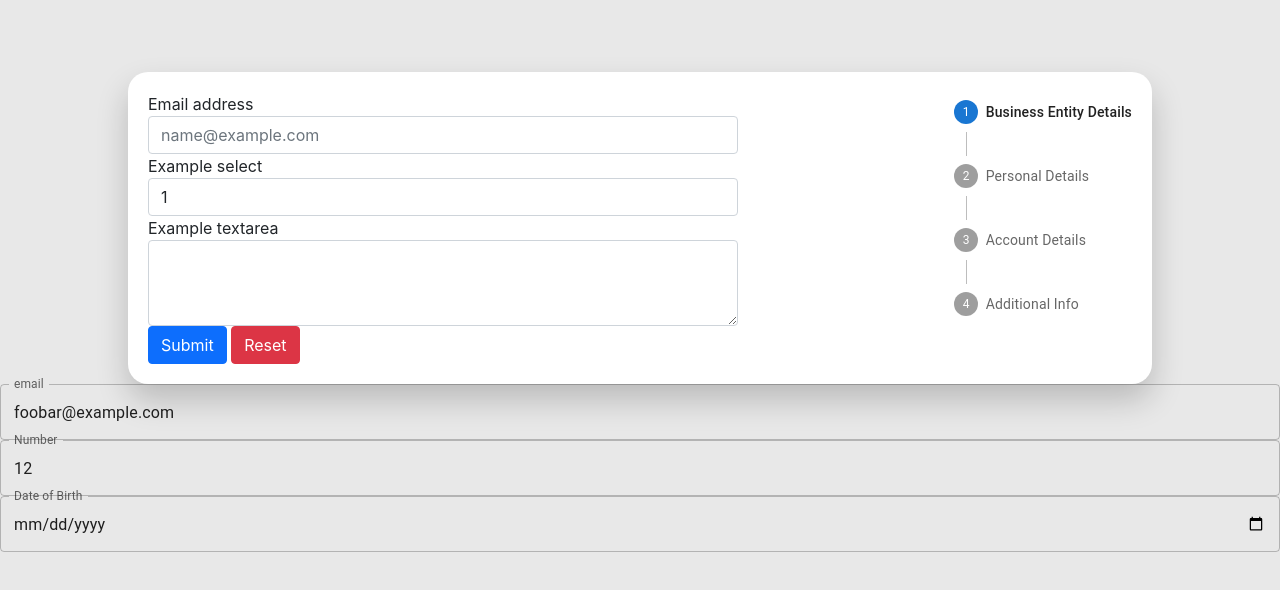
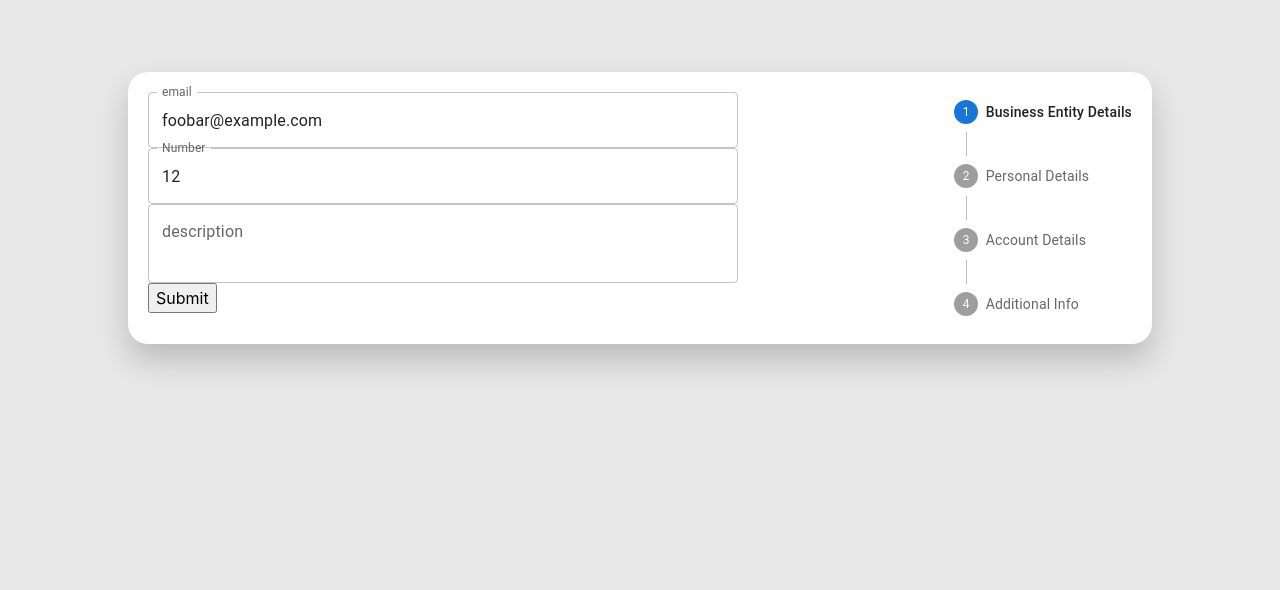
Before and after one commit to naveenkosigi/react-pwa-boilerplate, a React (Create React App) app: page / in a window 1280 px wide. Shown: the top 590 px of the page. Built offline with nearby package versions, Linux system fonts and the light colour scheme.

Commit message:
Dynamic Forms using react-hook-form

```diff
--- a/package.json
+++ b/package.json
@@ -5,6 +5,7 @@
   "dependencies": {
     "@emotion/react": "^11.10.0",
     "@emotion/styled": "^11.10.0",
+    "@hookform/resolvers": "^2.9.7",
     "@mui/material": "^5.10.1",
     "@reduxjs/toolkit": "^1.8.5",
     "@testing-library/jest-dom": "^5.16.5",
@@ -14,6 +15,7 @@
     "lodash": "^4.17.21",
     "react": "^18.2.0",
     "react-dom": "^18.2.0",
+    "react-hook-form": "^7.34.2",
     "react-redux": "^8.0.2",
     "react-scripts": "5.0.1",
     "redux": "^4.2.0",
--- a/src/App.js
+++ b/src/App.js
@@ -1,8 +1,4 @@
-import logo from './logo.svg';
-import { Journey } from './UI/Journey/journey';
-import HorizontalNonLinearStepper from './UI/Stepper/stepper';
 import  DemoJourney  from './pages/demoJourney';
-import NPTextField from './UI/Form/Input-Fields/NPTextField';
 import NPFormBuilder from './UI/Form/NPFormBuilder';
 import * as yup from "yup";
 
@@ -18,15 +14,13 @@ const validationSchema = yup.object({
 });
 
 const config={
-  initialValues: {
+  defaultValues: {
     email: "foobar@example.com",
     number: "12",
     date:''
   },
-  validationSchema: validationSchema
-};
-
-const fields = [
+  validationSchema: validationSchema,
+  fieldTypes:[
     {
       type:'email',
       id:'email',
@@ -43,16 +37,23 @@ const fields = [
       type:'date',
       id:'date',
       name:'date',
-    helperText:undefined,
       label:'Date of Birth'
+    },
+    {
+      type:'textarea',
+      id:'description',
+      name:'description',
+      label:'description',
+      multiline:true,
+      rows:2
     }
   ]
+};
 
 function App() {
   return (
     <div>
           <DemoJourney />
-          <NPFormBuilder config={config} fields={fields}/>
     </div>
   );
 }
--- a/src/UI/Form/NPFormBuilder.jsx
+++ b/src/UI/Form/NPFormBuilder.jsx
@@ -1,59 +1,94 @@
-import { useFormik } from "formik";
-import { useContext } from "react"
-import FormContext from "./formContext"
+import { Fragment, useContext, useEffect } from "react";
+import FormContext from "./formContext";
 import NPTextField from "./Input-Fields/NPTextField";
+import { Controller, useForm } from "react-hook-form";
+import { yupResolver } from "@hookform/resolvers/yup";
+import { isEmpty } from "lodash";
 
 const NPFormBuilder = (props) => {
-    const formContext = useContext(FormContext);
-    const formikObj=useFormik(props.config);
 
-    formContext.formik = formikObj;
+  const {
+    handleSubmit,
+    reset,
+    control,
+    formState: { errors },
+    setValue
+  } = useForm({
+    mode:'onChange',
+    defaultValues: props.config.defaultValues,
+    resolver: yupResolver(props.config.validationSchema)
+  });
 
-    const formContent = props.fields.map(config => constructForm(config,formikObj));
+  const {config,config:{fieldTypes,mode},overRideData} = props;
+
+  useEffect(() => {
+    if(!isEmpty(overRideData)){
+      overRideFormData(setValue,overRideData);
+    }
+  },[overRideData]);
+
+  const onSubmit = (data) => {if(props.onSubmit) props.onSubmit();};
+
+
+  let formContent="";
+  if(mode === 'edit'){
+    formContent = fieldTypes.map((config) =>
+    constructForm(config,control,errors)
+    );
+  }
+  else if(mode === 'view'){
+    formContent = config.content;
+  }
+
 
   return (
     //   <FormContext.Provider value={formContext}>
     //     <form onSubmit={onSubmit}>{formContent}</form>
     //   </FormContext.Provider>
-      <form onSubmit={onSubmit}>{formContent}</form>
+    <form onSubmit={handleSubmit(props.onSubmit)}>
+        {formContent}
+
+        {mode === 'edit' && <input type="submit" />}
+        {mode === 'view' && <button type='button' onClick={onSubmit}>Next</button>}
+    </form>
   );
-}
+};
 
 export default NPFormBuilder;
 
-function onSubmit(){
+function onSubmit() {
   console.log("submitted");
 }
 
-function constructForm(config,formik){
-    const {type,name} = config;
+function constructForm (config,control,errors) {
+    const { type, name } = config;
 
-    switch(type){
-        case 'number':
-        case 'email' :
-            return(
+    switch (type) {
+      case "textarea":
+      case "number":
+      case "email":
+        return (
+          <Controller
+            name={name}
+            control={control}
+            render={({ field: { onChange, value  } }) => (
+              <Fragment>
                 <NPTextField
-                    error={formik.touched[name] && Boolean(formik.errors[name])}
-                    helperText={formik.touched[name] && formik.errors[name]}
                   {...config}
-                    value={formik.values[name]}
-                    onChange={formik.handleChange}
-                    onBlur={formik.handleBlur}
+                  error={!!errors[name]}
+                  value={value}
+                  onChange={onChange}
+                  helperText={errors[name]?.message}
                 />
-            )
-        case 'date' :
-            return(
-                <NPTextField
-                    error={formik.touched[name] && Boolean(formik.errors[name])}
-                    helperText={formik.touched[name] && formik.errors[name]}
-                    {...config}
-                    InputLabelProps={{
-                        shrink: true,
-                    }}
-                    value={formik.values[name]}
-                    onChange={formik.handleChange}
-                    onBlur={formik.handleBlur}
+              </Fragment>
+            )}
           />
-            )
+        );
     }
   }
+
+  function overRideFormData(setter,data){
+    for(let key in data){
+      setter(key,data[key]);
+    }
+  }
--- a/src/UI/Journey/journey.js
+++ b/src/UI/Journey/journey.js
@@ -2,6 +2,7 @@ import className from './journey.module.css';
 import HorizontalNonLinearStepper from '../Stepper/stepper';
 import React, { useState } from 'react';
 import { useJourney } from './use-journey';
+import NPFormBuilder from '../Form/NPFormBuilder';
 
 export const Journey = React.memo((props) => {
 
@@ -10,7 +11,7 @@ export const Journey = React.memo((props) => {
     const [completed, setCompleted] = React.useState({});
     const {nextStepperContent,preSave,stepperTitles} = props.config;
 
-    const [onChangeStep] = useJourney({
+    const [onChangeStep,journeyDeepClone] = useJourney({
       ...props,
       setActiveStep,
       setCompleted,
@@ -19,10 +20,10 @@ export const Journey = React.memo((props) => {
       onCompletion:preSave
     });
 
-    function onFormSubmit(event) {
-        event.preventDefault();
+    console.log(journeyDeepClone);
 
-        onChangeStep(activeStep + 1,true,event);
+    function onFormSubmit(data={}) {
+        onChangeStep(activeStep + 1,true,data);
     }
 
 
@@ -31,16 +32,7 @@ export const Journey = React.memo((props) => {
         className={`${className["journey-section"]} d-flex justify-content-between`}
       >
         <div className={`${className["form-container"]}`}>
-          <form onSubmit={onFormSubmit}>
-            {nextStepperContent(activeStep)}
-            <button type="submit" class="btn btn-primary">
-              Submit
-            </button>
-            &nbsp;
-            <button type="button" class="btn btn-danger">
-              Reset
-            </button>
-          </form>
+            <NPFormBuilder config={nextStepperContent(activeStep)} onSubmit={onFormSubmit} overRideData={journeyDeepClone[activeStep]}/>
         </div>
         <div className={`${className["stepper-container"]}`}>
           <HorizontalNonLinearStepper
--- a/src/UI/Journey/use-journey.js
+++ b/src/UI/Journey/use-journey.js
@@ -1,4 +1,4 @@
-import React from "react";
+import React, { useCallback, useMemo } from "react";
 import { useDispatch, useSelector } from "react-redux";
 import { JOURNEY_STATE_KEY } from "../../store/index";
 import { saveStepData } from "../../store/slices/journeySlice";
@@ -11,18 +11,17 @@ export const useJourney = (props) => {
     const dispatch = useDispatch();
     const journeyState = useSelector((state) => state[JOURNEY_STATE_KEY]);
 
-    const onChangeStep = (step,isCompleted = true,event) => {
+    const journeyDeepClone = useMemo(() => {
+        return cloneDeep(journeyState);
+    },[journeyState]);
+
+
+    const onChangeStep = (step,isCompleted = true,data) => {
 
         if (step <= stepperSize) {
           setActiveStep(step);
           if (isCompleted) {
-            console.log(event);
 
-            const formData = new FormData(event.target);
-            let data = {};
-            for (var [key, value] of formData.entries()) {
-                data[key] = value;
-            }
 
             //update to redux sync
             dispatch(saveStepData({ step:activeStep, data }));
@@ -46,5 +45,5 @@ export const useJourney = (props) => {
 
     }
 
-    return [onChangeStep];
+    return [onChangeStep,journeyDeepClone];
 }
--- a/src/UI/Stepper/stepper.js
+++ b/src/UI/Stepper/stepper.js
@@ -26,7 +26,7 @@ export default function HorizontalNonLinearStepper(props) {
         }
       }
       else if(completed[activeStep] === true){
-        onChangeStep(clickedStep);
+        onChangeStep(clickedStep,false);
         return;
       }
 
--- a/src/pages/demoJourney.jsx
+++ b/src/pages/demoJourney.jsx
@@ -1,4 +1,6 @@
 import { Journey } from "../UI/Journey/journey";
+import * as yup from "yup";
+
 
 export default function DemoJourney() {
 
@@ -19,6 +21,58 @@ export default function DemoJourney() {
 
 function nextStepperContent(stepCount) {
   if (stepCount === 0) {
+
+    const validationSchema = yup.object({
+      email: yup
+        .string("Enter your email")
+        .email("Enter a valid email")
+        .required("Email is required"),
+      number: yup
+        .number("Enter number")
+        .min(8, "Number should be of minimum 8 characters length")
+        .required("Number is required")
+    });
+
+    const config={
+      mode:'edit',
+      defaultValues: {
+        email: "foobar@example.com",
+        number: "12",
+        date:''
+      },
+      validationSchema: validationSchema,
+      fieldTypes:[
+        {
+          type:'email',
+          id:'email',
+          name:'email',
+          label:'email'
+        },
+        {
+          type:'number',
+          id:'number',
+          name:'number',
+          label:'Number'
+        },
+        {
+          type:'date',
+          id:'date',
+          name:'date',
+          label:'Date of Birth'
+        },
+        {
+          type:'textarea',
+          id:'description',
+          name:'description',
+          label:'description',
+          multiline:true,
+          rows:2
+        }
+      ]
+    };
+
+    return config;
+
     return (
       <div>
         <div class="form-group">
@@ -54,109 +108,14 @@ function nextStepperContent(stepCount) {
         </div>
       </div>
     );
-  } else if (stepCount == 1) {
-    return (
-      <div>
-        <h2>Contact Us</h2>
-        <div class="row">
-          <div class="col-md-6">
-            <div class="form-group">
-              <label for="first">First Name</label>
-              <input
-                type="text"
-                class="form-control"
-                placeholder=""
-                id="first"
-                required
-              />
-            </div>
-          </div>
-
-          <div class="col-md-6">
-            <div class="form-group">
-              <label for="last">Last Name</label>
-              <input
-                type="text"
-                class="form-control"
-                placeholder=""
-                id="last"
-                required
-              />
-            </div>
-          </div>
-        </div>
-
-        <div class="row">
-          <div class="col-md-6">
-            <div class="form-group">
-              <label for="company">Company</label>
-              <input
-                type="text"
-                class="form-control"
-                placeholder=""
-                id="company"
-                required
-              />
-            </div>
-          </div>
-
-          <div class="col-md-6">
-            <div class="form-group">
-              <label for="phone">Phone Number</label>
-              <input
-                type="tel"
-                class="form-control"
-                id="phone"
-                placeholder="phone"
-                required
-              />
-            </div>
-          </div>
-        </div>
-        <div class="row">
-          <div class="col-md-6">
-            <div class="form-group">
-              <label for="email">Email address</label>
-              <input
-                type="email"
-                class="form-control"
-                id="email"
-                placeholder="email"
-                required
-              />
-            </div>
-          </div>
-        </div>
-      </div>
-    );
   }
-  else if(stepCount === 2){
-    return(
-      <div>
-        <label for="contact-preference">When is the best time of day to reach you?</label>
-    <div class="radio">
-      <label>
-        <input type="radio" name="contact-preference" id="contact-preference" value="am" required/>Morning
-      </label>
-    </div>
-    <div class="radio">
-      <label>
-        <input type="radio" name="contact-preference" id="contact-preference" value="pm" required/>Evening
-      </label>
-    </div>
-
-    <label for="newsletter">Would you like to recieve our email newsletter?</label>
-    <div class="checkbox">
-
-      <label>
-        <input type="checkbox" value="Sure!" id="newsletter"/> Sure!
-      </label>
-    </div>
-
-      </div>
+  return {
+    mode:'view',
+    defaultValues:{},
+    content:(
+      <div>{stepCount}</div>
     )
-  }
-  return <div>{stepCount}</div>;
+  };
 }
 
 function preSave(data) {
```
Also changed, not shown: 1 other file (tests, documents, lock files or other folders). Lines whose indentation alone changed are shown as unchanged.
